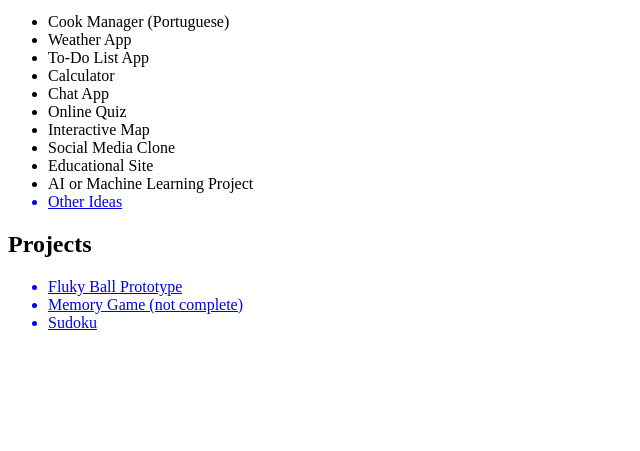
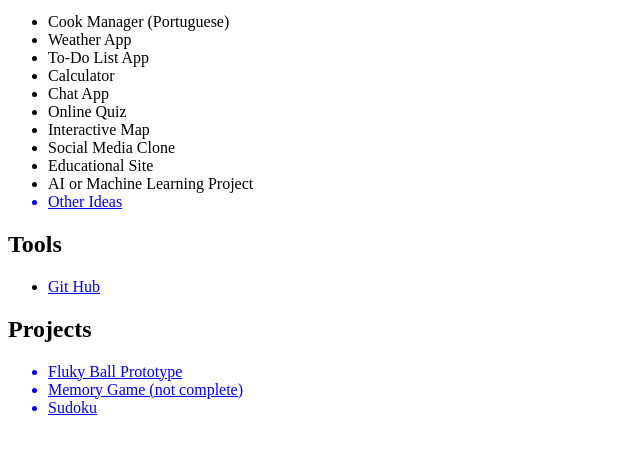
Before and after one commit to script241/script241.github.io, a plain HTML site: page hub/hub.html in a window 1280 px wide. Shown: the part 101-552 px from the top of the page, without its empty margins (0-640 px from the left). Drawn offline with Linux system fonts and the light colour scheme.

Commit message:
Update hub.html

```diff
--- a/hub/hub.html
+++ b/hub/hub.html
@@ -21,6 +21,10 @@
         <li>AI or Machine Learning Project</li>
         <a href="https://chat.openai.com/share/0396ab12-70fc-4306-abbc-93a32ef81bd5"><li>Other Ideas</li></a>
     </ul>
+    <h2>Tools</h2>
+    <ul>
+        <li><a href="https://https://github.com/">Git Hub</a></li>
+    </ul>
     <h2>Projects</h2>
     <ul>
         <a href="https://github.com/script241/fluky_ball_concept"><li>Fluky Ball Prototype</li></a>
```
